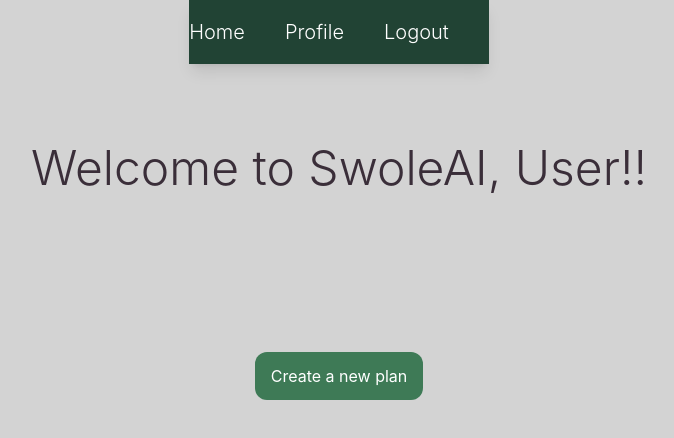
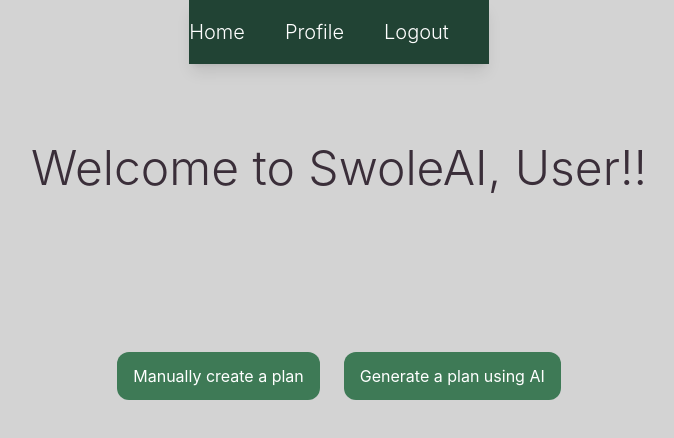
Before and after one commit to jbrijs/swole-ai, a React (Vite) app in the folder client/: page /#/ in a window 1280 px wide. Shown: the top 438 px of the page, without its empty margins (301-975 px from the left). Built offline with nearby package versions, Linux system fonts and the light colour scheme; no server answers.

Commit message:
urls are hooked up

```diff
--- a/client/src/Home.jsx
+++ b/client/src/Home.jsx
@@ -54,6 +54,10 @@ function Home() {
     }
     navigate("/plan_info");
   };
+
+  const handleGeneratePlan = () => {
+    // const res = await fetch("/api/")
+  }
 
   async function editPlan() {
     const res = await fetch("/api/edit_plan", {
@@ -146,7 +150,13 @@ function Home() {
               className="h-12 bg-secondary rounded-xl px-4 text-white hover:bg-tertiary transition ease-in duration-200"
               onClick={handleCreateNewPlan}
             >
-              Create a new plan
+              Manually create a plan
+            </button>
+            <button
+              className="h-12 bg-secondary rounded-xl px-4 text-white hover:bg-tertiary transition ease-in duration-200"
+              onClick={handleCreateNewPlan}
+            >
+              Generate a plan using AI
             </button>
             {userPlan && (
               <button
```
Also changed, not shown: 1 other file (tests, documents, lock files or other folders).
